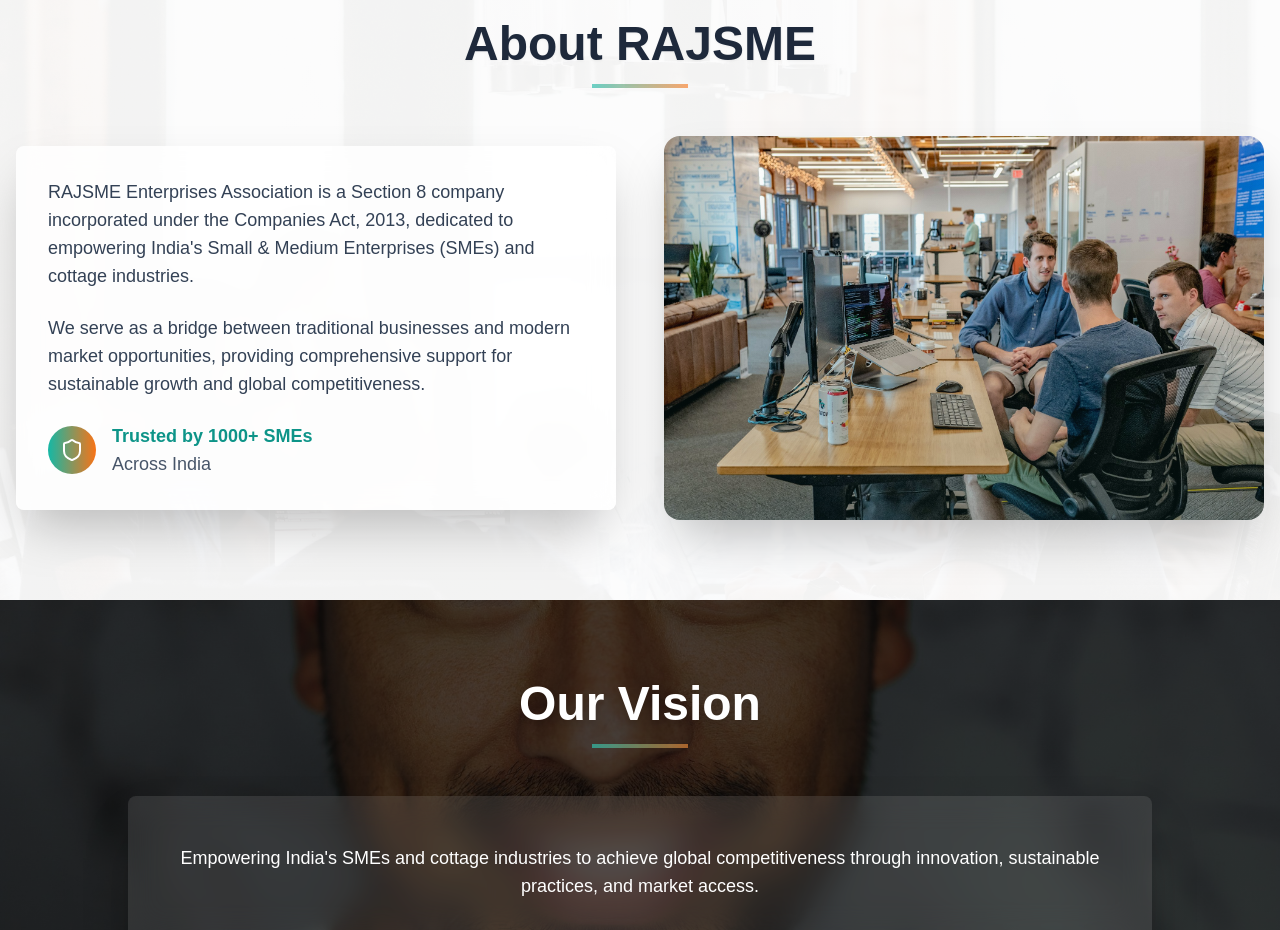
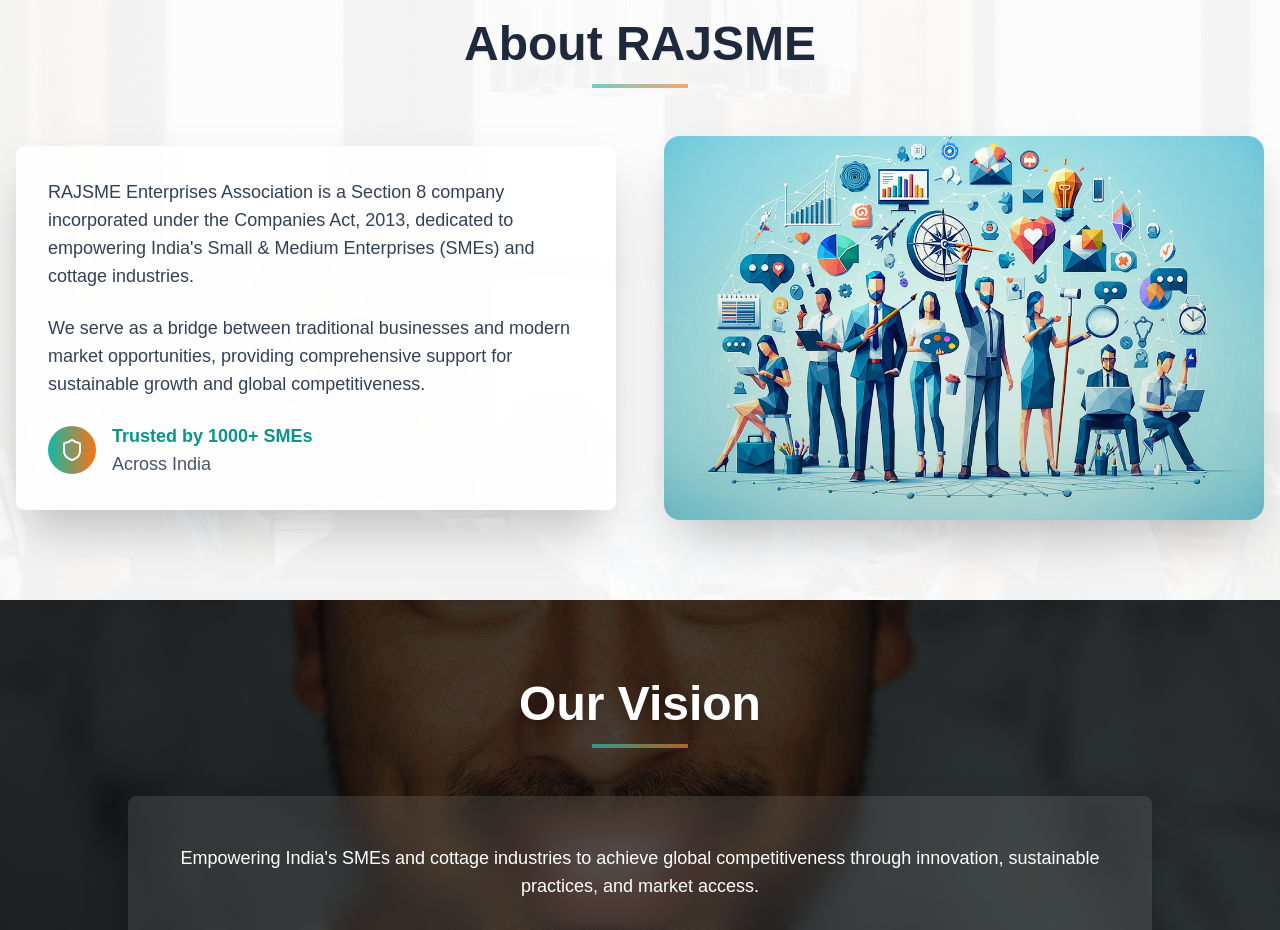
Before and after one commit to raorajat10/Rajsme, a Next.js app: page / in a window 1280 px wide. Shown: the part 860-1790 px from the top of the page. Built offline with nearby package versions, Linux system fonts and the light colour scheme.

Commit message:
basix correction

```diff
--- a/app/page.tsx
+++ b/app/page.tsx
@@ -440,7 +440,7 @@ const handleSubmit = async (e: React.FormEvent) => {
             <div className="animate-in fade-in-50 slide-in-from-right-4 duration-700 delay-400">
               <div className="relative">
                 <img
-                  src="/msme-support.jpg"
+                  src="/rajsme.png"
                   alt="MSME Support"
                   className="rounded-2xl shadow-2xl w-full h-96 object-cover transform hover:scale-105 transition-transform duration-500"
                 />
```
Also changed, not shown: public/rajsme.png (added).
